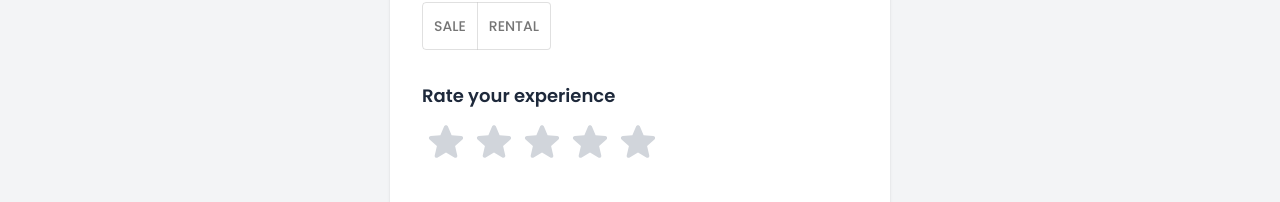
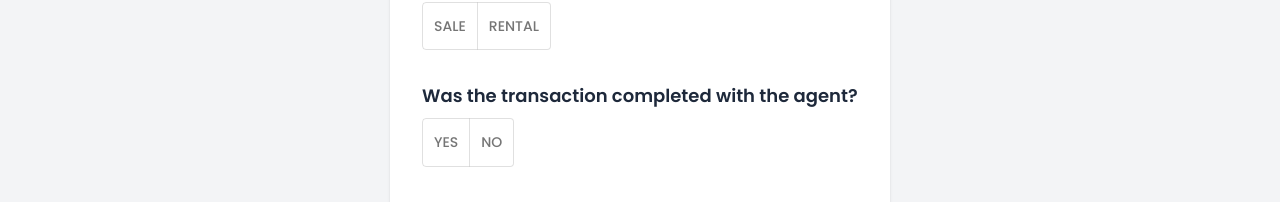
Before and after one commit to bobbykwong/agent_review, a Next.js app: page /salespersons/1/evaluate in a window 1280 px wide. Shown: the part 407-609 px from the top of the page. Built offline with nearby package versions, Linux system fonts and the light colour scheme; no server answers.

Commit message:
added review chips on salesperson review page

```diff
--- /dev/null
+++ b/src/components/form/TransactionCompletedField.tsx
@@ -0,0 +1,45 @@
+import { ToggleButton, ToggleButtonGroup } from '@mui/material';
+import { useState } from "react";
+
+interface transactionCompletedProps {
+  transactionCompleted: boolean | null;
+  setTransactionCompleted: (value: boolean | null) => void
+}
+
+
+export function TransactionCompletedField({transactionCompleted, setTransactionCompleted}: transactionCompletedProps) {
+  const [selectedType, setSelectedType] = useState<boolean | null>(null)
+
+  const handleOptionChange = (
+    event: React.MouseEvent<HTMLElement>,
+    newOption: boolean | null,
+    ) => {
+    setSelectedType(newOption)
+    setTransactionCompleted(newOption);
+  };
+
+  return (
+    <div>
+        <ToggleButtonGroup
+            value={selectedType}
+            exclusive
+            onChange={handleOptionChange}
+            aria-label="Transaction Completed"
+            color="primary"
+            >
+            <ToggleButton
+                value={true}
+                aria-label="Yes"
+            >
+                Yes
+            </ToggleButton>
+            <ToggleButton
+                value={false}
+                aria-label="No"
+            >
+                No
+            </ToggleButton>
+        </ToggleButtonGroup>
+    </div>
+  )
+}
--- a/src/components/form/index.ts
+++ b/src/components/form/index.ts
@@ -2,3 +2,4 @@ export * from "./MonthYearField";
 export * from "./RatingField";
 export * from "./PropertyTypeField";
 export * from "./TransactionTypeField";
+export * from "./TransactionCompletedField";
--- /dev/null
+++ b/src/components/reviewChip/ReviewChip.tsx
@@ -0,0 +1,68 @@
+import * as React from 'react';
+import Chip from '@mui/material/Chip';
+import Stack from '@mui/material/Stack';
+
+interface ReviewChipProps {
+    transactionType?: string | undefined
+    propertyType?: string | undefined
+    transactionCompleted?: boolean | undefined
+}
+
+export function ReviewChip({transactionType, propertyType, transactionCompleted}: ReviewChipProps) {
+
+  const chips = [transactionType, propertyType, transactionCompleted].map((e) => {
+    switch (e){
+        case transactionType:
+            if(typeof(transactionType) !== "undefined"){
+                return (
+                    <Chip
+                        label={transactionType}
+                        color="primary"
+                        size="small"
+                    />
+                )
+            }
+            return null
+        case propertyType:
+            if(typeof(transactionType) !== "undefined"){
+                return (
+                    <Chip
+                        label={propertyType}
+                        color="success"
+                        size="small"
+                    />
+                )
+            }
+            return null
+        case transactionCompleted:
+            if(typeof(transactionCompleted) !== "undefined"){
+                if(transactionCompleted === true){
+                    return(
+                        <Chip
+                            label="Transacted"
+                            color="warning"
+                            size="small"
+                        />
+                    )
+                }
+                else if(transactionCompleted === false){
+                    return(
+                        <Chip
+                            label="Not transacted"
+                            color="warning"
+                            size="small"
+                        />
+                    )
+                }
+            }
+            return null
+    }
+  })
+
+
+  return (
+    <Stack direction="row" spacing={1}>
+      {chips}
+    </Stack>
+  );
+}
--- /dev/null
+++ b/src/components/reviewChip/index.ts
@@ -0,0 +1 @@
+export * from "./ReviewChip";
--- a/src/features/reviews/api/createReview.ts
+++ b/src/features/reviews/api/createReview.ts
@@ -16,6 +16,7 @@ export interface CreateReviewParams {
     | "rating"
     | "propertyType"
     | "transactionType"
+    | "transactionCompleted"
   >;
 }
 
--- a/src/features/reviews/api/getSalespersonReviews.ts
+++ b/src/features/reviews/api/getSalespersonReviews.ts
@@ -15,6 +15,7 @@ export interface Review {
   rating: number;
   propertyType: string;
   transactionType: string;
+  transactionCompleted: boolean;
   isVerified: boolean;
 }
 
--- a/src/features/reviews/components/CreateReview.tsx
+++ b/src/features/reviews/components/CreateReview.tsx
@@ -3,7 +3,7 @@ import { TextField } from "@mui/material";
 import { useState } from "react";
 
 import { Button } from "@/components/button";
-import { MonthYearField, RatingField, PropertyTypeField, TransactionTypeField } from "@/components/form";
+import { MonthYearField, RatingField, PropertyTypeField, TransactionTypeField, TransactionCompletedField } from "@/components/form";
 import { Salesperson } from "@/features/salespersons";
 
 import { useCreateReview } from "../api/createReview";
@@ -17,8 +17,8 @@ export function CreateReview({ salespersonId }: CreateReviewProps) {
   const [rating, setRating] = useState<number | null>(null);
   const [propertyType, setPropertyType] = useState<string | null>(null);
   const [transactionType, setTransactionType] = useState<string | null>(null);
+  const [transactionCompleted, setTransactionCompleted] = useState<boolean | null>(null);
   const [msg, setMsg] = useState<string | null>(null);
-
   const [errMsg, setErrMsg] = useState<string | null>(null);
 
   const createReviewMutation = useCreateReview({ salespersonId });
@@ -34,12 +34,18 @@ export function CreateReview({ salespersonId }: CreateReviewProps) {
       return;
     }
 
+    if(typeof(transactionCompleted) != "boolean"){
+      setErrMsg("All fields required");
+      return;
+    }
+
     createReviewMutation.trigger({
       salespersonId,
       experiencedAt: experiencedAt.toISOString(),
       rating,
       propertyType,
       transactionType,
+      transactionCompleted,
       msg,
     });
   }
@@ -66,6 +72,13 @@ export function CreateReview({ salespersonId }: CreateReviewProps) {
           <TransactionTypeField
             transactionType = {transactionType}
             setTransactionType = {setTransactionType}
+          />
+        </div>
+        <div>
+          <Label>Was the transaction completed with the agent?</Label>
+          <TransactionCompletedField
+            transactionCompleted = {transactionCompleted}
+            setTransactionCompleted = {setTransactionCompleted}
           />
         </div>
         <div>
--- a/src/features/reviews/components/Review.tsx
+++ b/src/features/reviews/components/Review.tsx
@@ -1,9 +1,11 @@
 import { Rating } from "@/components/rating";
 import { Spinner } from "@/components/spinner";
+import { ReviewChip } from "@/components/reviewChip";
 import { format } from "@/utils/format";
 
 import { Review } from "../api/getSalespersonReviews";
 import { useUser } from "@/features/users/api/getUser";
+import { property } from "lodash";
 
 interface ReviewProps {
   review: Review;
@@ -18,6 +20,9 @@ export function Review({ review }: ReviewProps) {
     experiencedAt,
     msg,
     rating,
+    propertyType,
+    transactionType,
+    transactionCompleted,
     isVerified,
   } = review;
 
@@ -37,6 +42,9 @@ export function Review({ review }: ReviewProps) {
           <Rating value={rating} size="sm" readOnly />
         </div>
       </div>
+      <div>
+        <ReviewChip transactionType={transactionType} propertyType={propertyType} transactionCompleted={transactionCompleted} />
+      </div>
       <div id="content" className="text-gray-600 leading-8">
         {msg}
       </div>
--- a/src/pages/api/reviews/index.ts
+++ b/src/pages/api/reviews/index.ts
@@ -58,6 +58,7 @@ export default async function handler(
         msg,
         propertyType,
         transactionType,
+        transactionCompleted,
       } = req.body;
 
       const reviews = db.collection("reviews");
@@ -70,6 +71,7 @@ export default async function handler(
         msg,
         propertyType,
         transactionType,
+        transactionCompleted,
         isVerified: false,
       });
 
```
